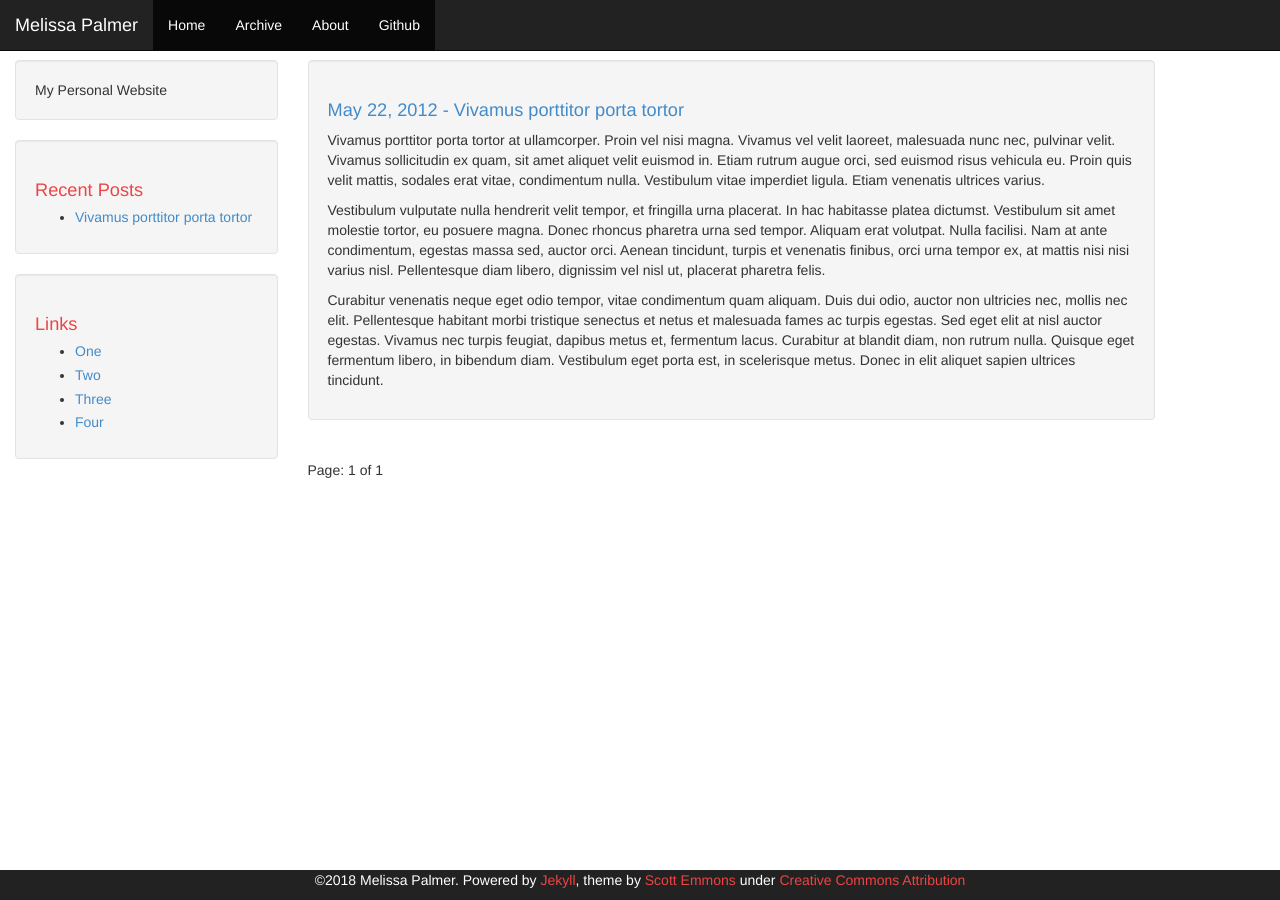
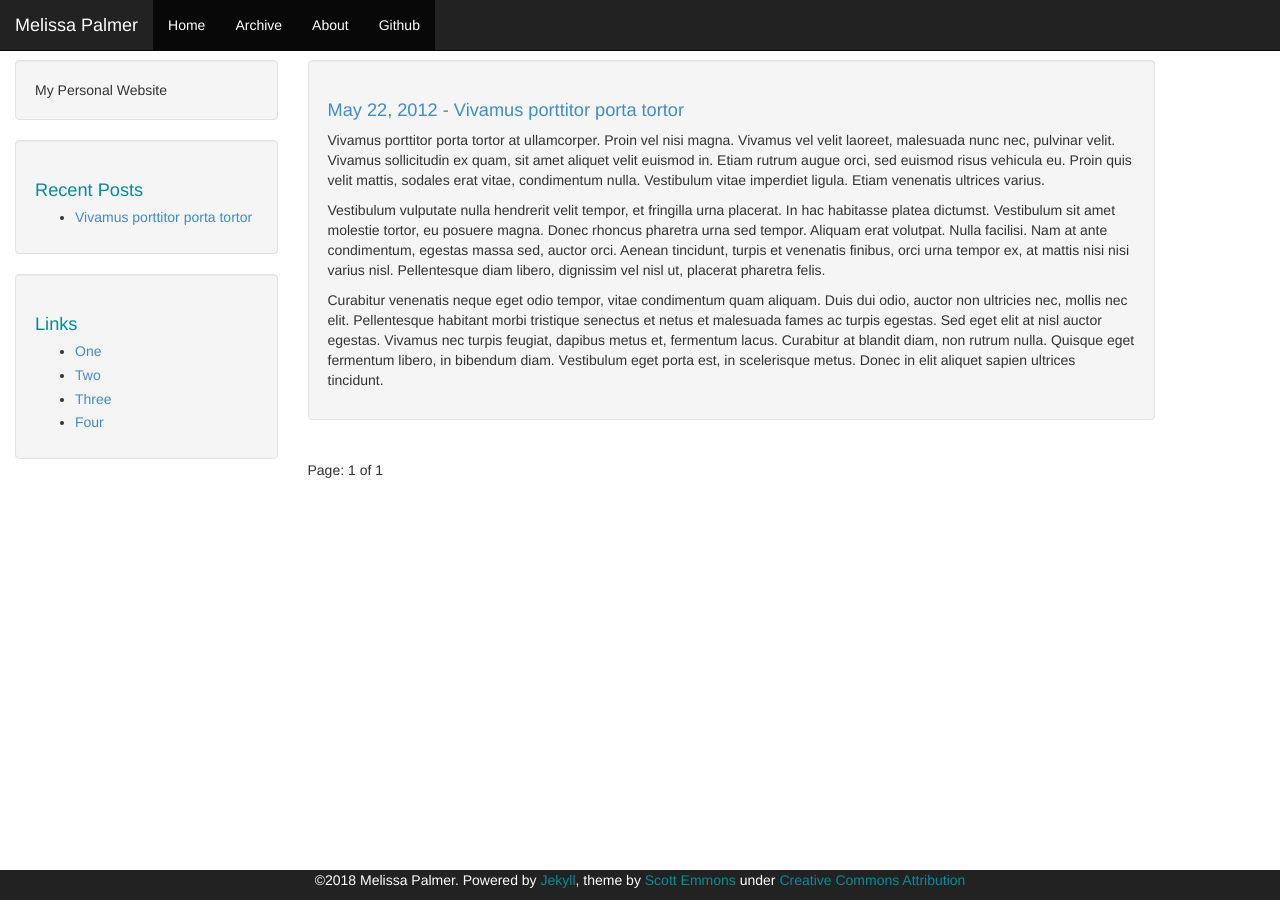
Before and after one commit to melissapalmer/melissapalmer.github.io, a Jekyll site: the page built from index.html, in a window 1280 px wide. Built offline with Jekyll 4.4.1, drawn with Linux system fonts in a browser that asks for light colours; the list of posts is cut into pages by our own code.

Commit message:
Change Colour

```diff
--- a/css/theme.css
+++ b/css/theme.css
@@ -12,11 +12,11 @@ body {
 }
 
 .footer a {
-    color: #ee4444;
+    color: #048c9b;
 }
 
 .sidebar h1 {
-    color: #ee4444;
+    color: #048c9b;
     font-size: 1.3em;
 }
 
@@ -38,14 +38,14 @@ body {
 }
 
 .well h1 {
-    color: #ee4444;
+    color: #048c9b;
     font-size: 1.3em;
 }
 
 .author {
-    color: #ee4444;
+    color: #048c9b;
 }
 
 .author a {
-    color: #ee4444;
+    color: #048c9b;
 }
```
